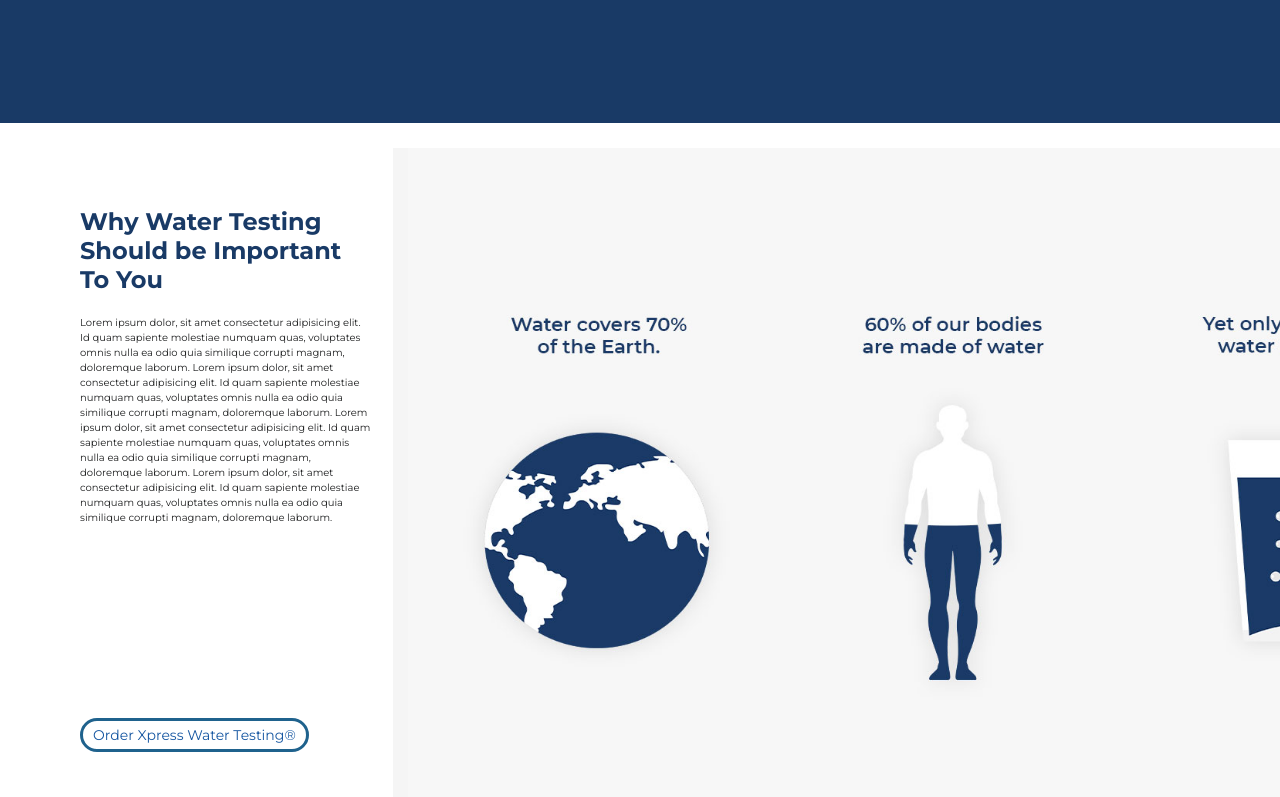
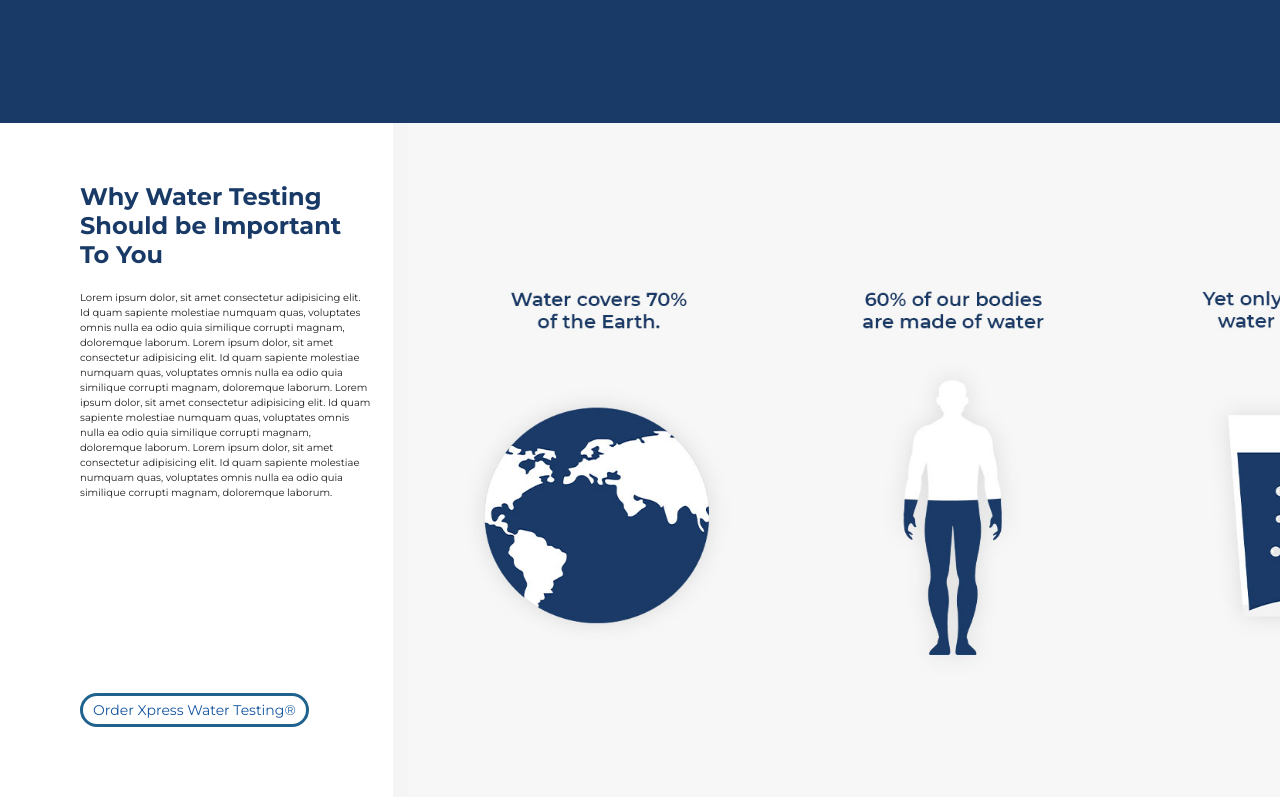
Before and after one commit to stevepabatao/xperiential, a plain HTML site: page index.html in a window 1280 px wide. Shown: the part 1463-2260 px from the top of the page. Drawn offline with nearby package versions, Linux system fonts and the light colour scheme.

Commit message:
updated a 3rd sections top

```diff
--- a/index.html
+++ b/index.html
@@ -137,7 +137,7 @@
   </div>
 </section>
 
-<section class="text-lg-left dark-grey-text" style="position:absolute;margin-top:470px;">
+<section class="text-lg-left dark-grey-text" style="position:absolute;margin-top:445px;">
 
   <div class="row" style="margin-bottom:70px;">
 
```
